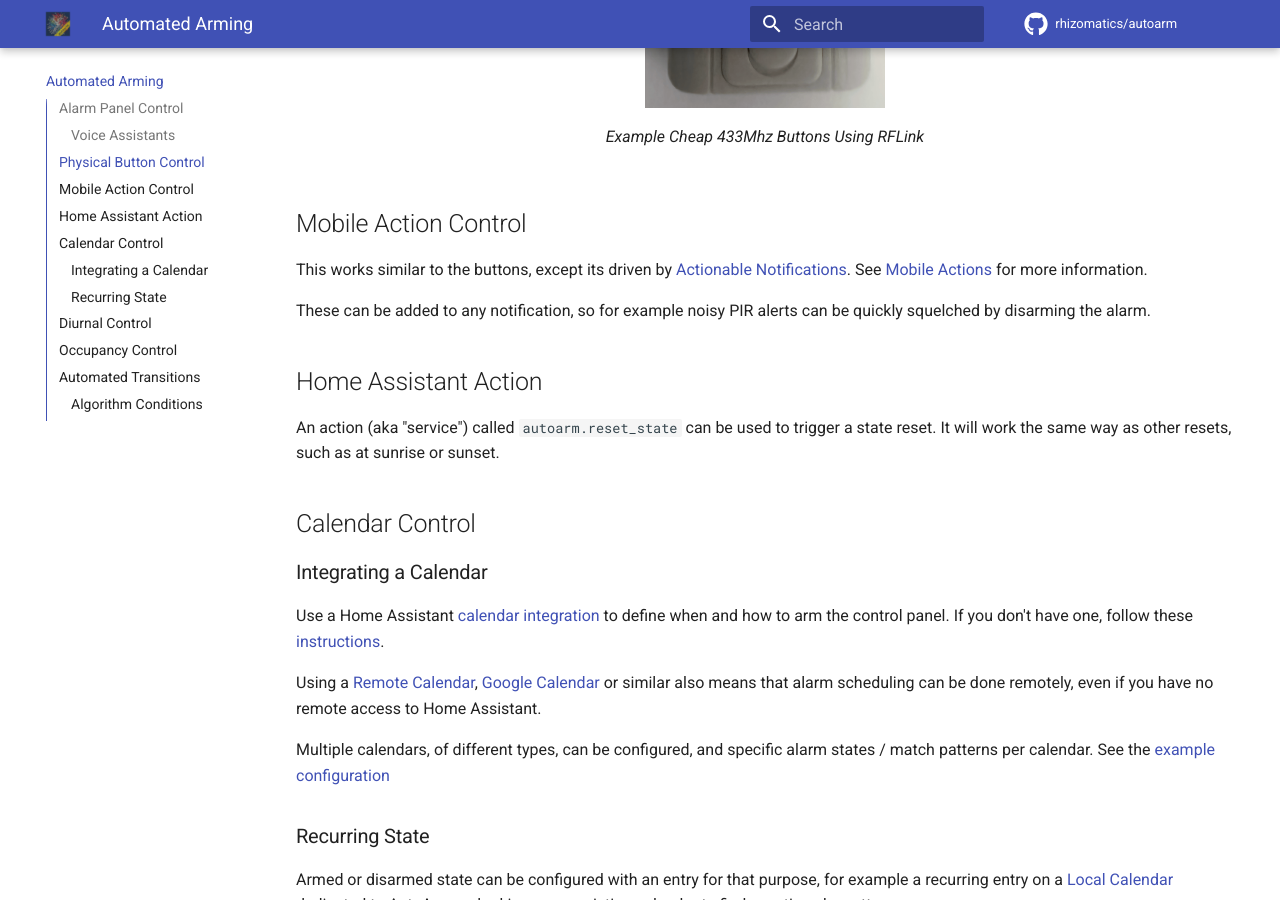
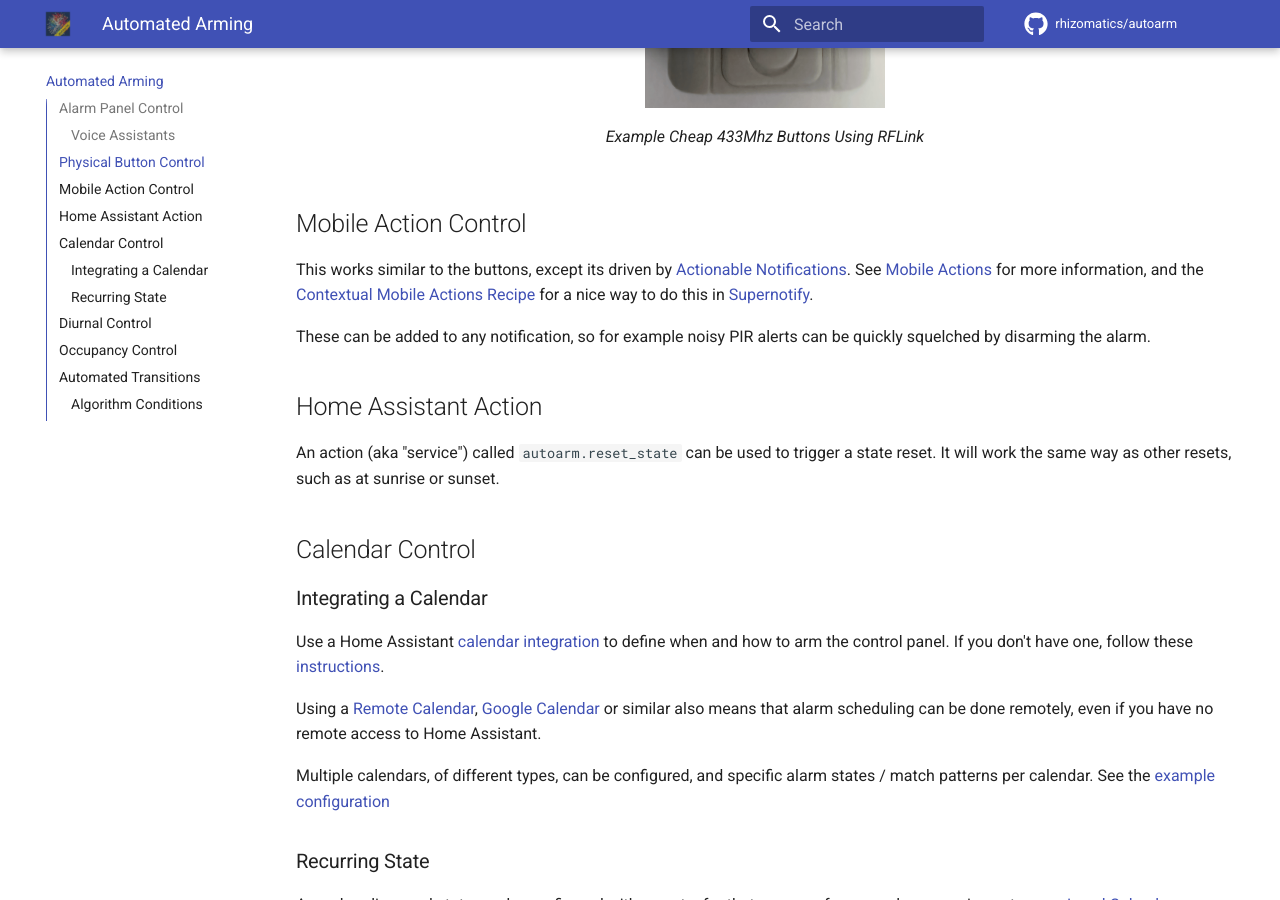
Before and after one commit to rhizomatics/autoarm, an MkDocs documentation site: the page built from docs/automated_arming.md, in a window 1280 px wide and 900 px high, scrolled down 1452 px. Built offline with MkDocs 1.6.1 and Material for MkDocs 9.7.7, drawn with Linux system fonts in a browser that asks for light colours; plug-ins that fetch from the network failed and are left out; comment, search, counter and statistics services are not loaded.

Commit message:
docs update

```diff
--- a/docs/automated_arming.md
+++ b/docs/automated_arming.md
@@ -37,7 +37,8 @@ Example Cheap 433Mhz Buttons Using RFLink
 
 ## Mobile Action Control
 
-This works similar to the buttons, except its driven by [Actionable Notifications](https://companion.home-assistant.io/docs/notifications/actionable-notifications/). See [Mobile Actions](mobile_actions.md) for more information.
+This works similar to the buttons, except its driven by [Actionable Notifications](https://companion.home-assistant.io/docs/notifications/actionable-notifications/). See [Mobile Actions](mobile_actions.md) for more information, and the [Contextual Mobile Actions Recipe](https://supernotify.rhizomatics.org.uk/recipes/contextual_mobile_actions/) for a nice way to do this in [Supernotify](https://supernotify.rhizomatics.org.uk
+where only the appropriate actions are shown).
 
 These can be added to any notification, so for example noisy PIR alerts can be quickly squelched by
 disarming the alarm.
```
Also changed, not shown: requirements_docs.txt (line endings or trailing spaces).
